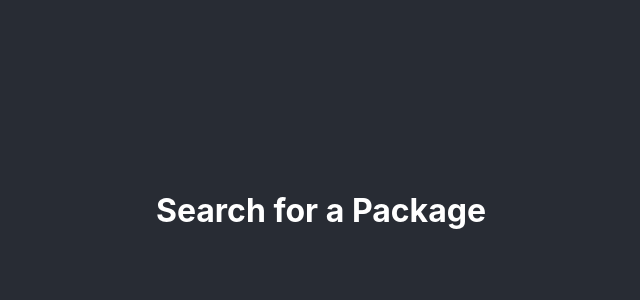
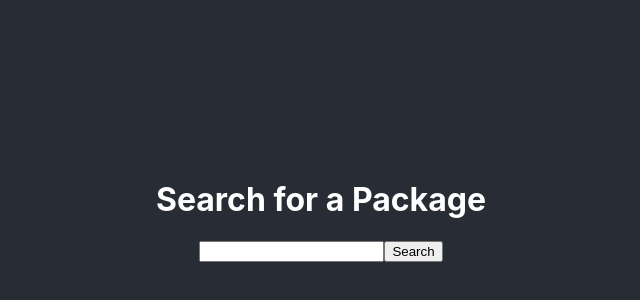
Before and after one commit to EduardoNakatsuka/React-Ts-POC, a React (Create React App) app: page / in a window 1280 px wide. Shown: the part 190-490 px from the top of the page, without its empty margins (319-959 px from the left). Built offline with nearby package versions, Linux system fonts and the light colour scheme.

Commit message:
fix(app): Fix url

```diff
--- a/src/App.tsx
+++ b/src/App.tsx
@@ -2,6 +2,7 @@ import React from 'react';
 import './App.css';
 import { Provider } from 'react-redux';
 import { store } from './state';
+import { RepositoriesList } from './Pages/RepositoriesList';
 
 const App: React.FC = () => {
   return (
@@ -11,6 +12,8 @@ const App: React.FC = () => {
           <Provider store={store}>
             <div>
               <h1>Search for a Package</h1>
+
+              <RepositoriesList />
             </div>
           </Provider>
         </>
--- a/src/state/action-creators/index.ts
+++ b/src/state/action-creators/index.ts
@@ -10,7 +10,7 @@ export const searchRepositories = (term: string) => {
     });
 
     try {
-      const { data } = await axios.get('https://registry.npm.org/-/v1/search', {
+      const { data } = await axios.get('https://registry.npmjs.org/-/v1/search', {
         params: {
           text: term,
         }
```
